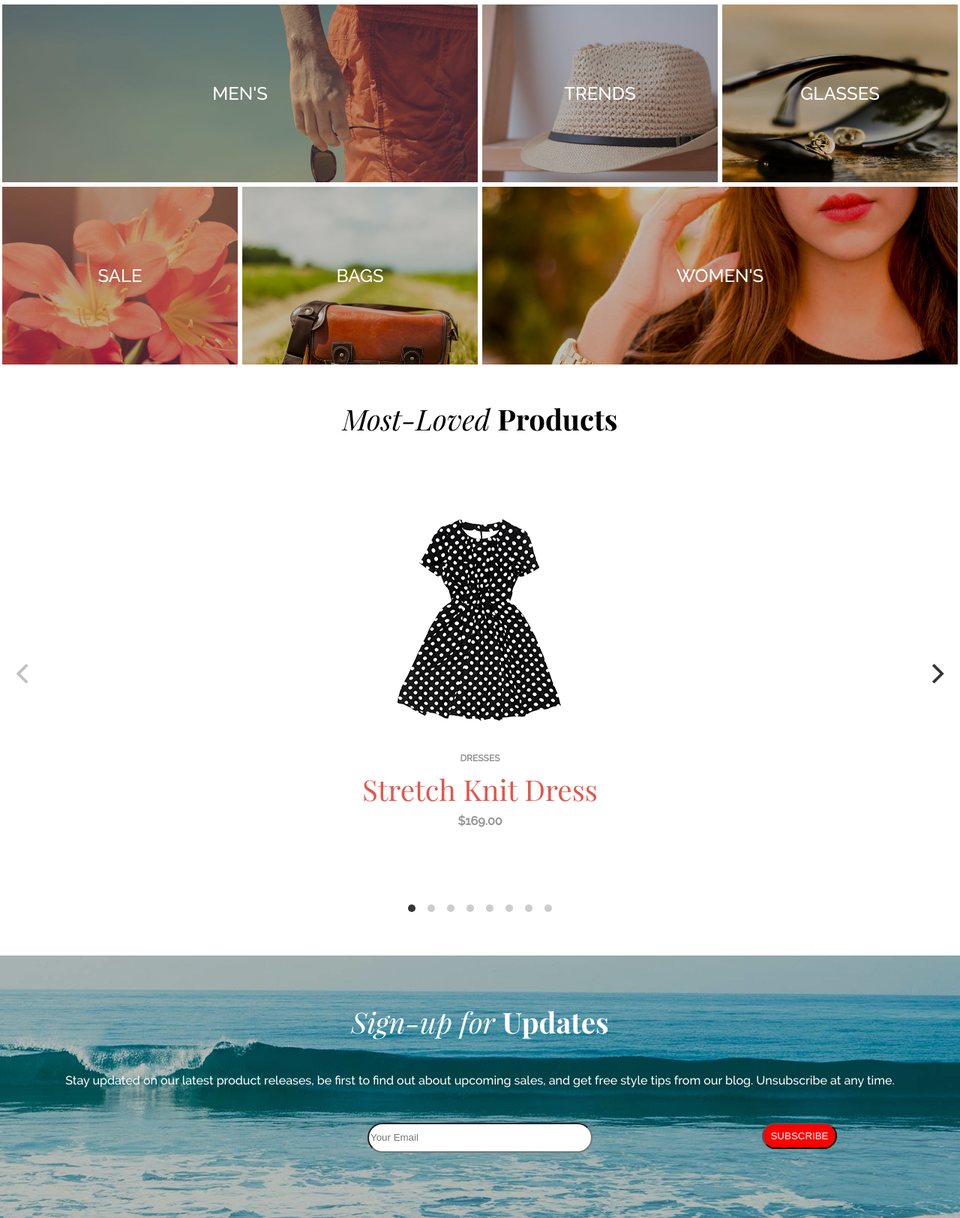
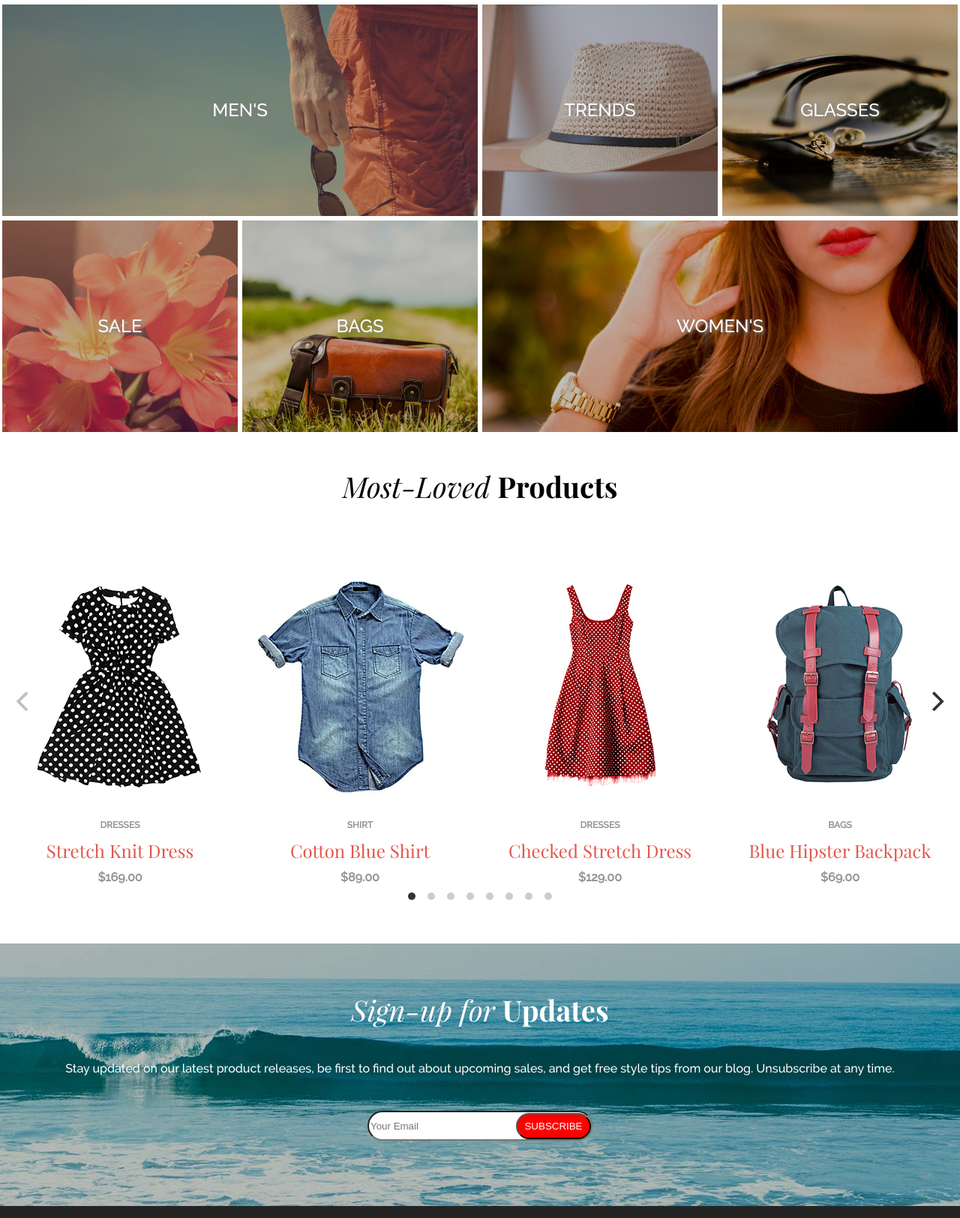
Before and after one commit to Showwtime/aloha-website, a plain HTML site: page index.html in a window 1280 px wide. Shown: the part 761-2385 px from the top of the page at 75% size. Drawn offline with nearby package versions, Linux system fonts and the light colour scheme.

Commit message:
header mobile flex fixed, carousel dots proper fix, sign-up button placed

```diff
--- a/css/style.css
+++ b/css/style.css
@@ -77,6 +77,7 @@ Header
     align-items: center;
     flex-grow: 2;
     order: 3;
+    flex-basis: 100%;
 }
 
 .nav ul{
@@ -197,8 +198,7 @@ div .category{
     color: #ffffff;
     text-transform: uppercase;
     text-decoration: none;
-
-}
+    text-shadow: 2px 2px 4px grey;}
 
 .mens{
     background-image: linear-gradient(180deg,rgba(0,0,0,0.25) 0 ,rgba(0,0,0,0.25)), url(../images/mens-category.jpg);
@@ -255,14 +255,15 @@ Product Line
 .carousel {
     background: #EEE;
     padding-bottom: 0;
+    margin-bottom: 50px;
   }
 
   .carousel-cell {
     width: 100%;
-    height: 37rem;
-    margin-right: 10px;
-    border-radius: 5px;
-    counter-increment: gallery-cell;
+    /* height: 37rem; */
+    /* margin-right: 10px; */
+    /* border-radius: 5px; */
+    /* counter-increment: gallery-cell; */
   }
 
   .carousel-cell img{
@@ -271,6 +272,7 @@ Product Line
   }
 
   .carousel-cell h3{
+      font-size: 1.5rem;
       margin-bottom: 1rem;
   }
 
@@ -313,22 +315,27 @@ Subscribe
     background: linear-gradient(180deg,rgba(0,0,0,.25) 0 ,rgba(0,0,0,.25)), url(../images/wave-bkgd.jpg) no-repeat bottom;
 }
 
+
+
 .sign-up{
+    position: relative;
+    max-width: 300px;
+    margin: auto;
     padding-top: 40px;
     display: flex;
     justify-content: center;
 }
 
 .email{
-    position: relative;
     height: 40px;
     width: 300px;
     border-radius: 20px;
 }
 
-form .button{
+.button{
     position: absolute;
-    right: 10.25rem;
+    right: 2px;
+    bottom: 2px;
     height: 35px;
     width: 100px;
     color: #FFFFFF;
@@ -412,6 +419,10 @@ html{
     font-size: 16px;
 }
 
+h2{
+    font-weight: 300;
+}
+
 .header-container{
     padding-top: 1rem;
     padding-bottom: .5rem;
@@ -423,6 +434,7 @@ html{
 
  .nav{
     order: 2;
+    flex-basis: auto;
  }
 
  .nav ul{
@@ -447,7 +459,7 @@ html{
 .category-grid{
     display: grid;
     width: 100%;
-    height: 38vw;
+    height: 45vw;
     grid-template: 1fr 1fr / 1fr 1fr 1fr 1fr;
 }
 
@@ -458,6 +470,17 @@ html{
     grid-area: 2 / 3 / 3 / 5;
 }
 
+.carousel-cell {
+    width: 50%;
+    /* height: 37rem; */
+  }
 
 
 }
+
+@media screen and (min-width: 1240px){
+    .carousel-cell {
+        width: 25%;
+        /* height: 37rem; */
+      }
+}
--- a/js/script.js
+++ b/js/script.js
@@ -1,7 +1,7 @@
 $(document).ready(function() { //<--- document ready lets page load before applying jQuery
 
 
-// Smooth Scrolling
+// Smooth Scrolling ========================================================
 
 $('a[href*="#"]')
   // Remove links that don't actually link to anything
@@ -40,22 +40,16 @@ $('a[href*="#"]')
   });
 
 
-// carousel
+// Carousel =============================================================
 
 $('.main-carousel').flickity({
     // options
-    cellAlign: 'center',
+    cellAlign: 'left',
     contain: true
   });
 
+// subscribe email validation ===========================================
 
-
-
-
-
-
-
-// subscribe email validation.
 $(".email").on("submit", function(event) {
     event.preventDefault();
     if ($("#my-text-input").val() == "") {
```
Also changed, not shown: 1 other file.
